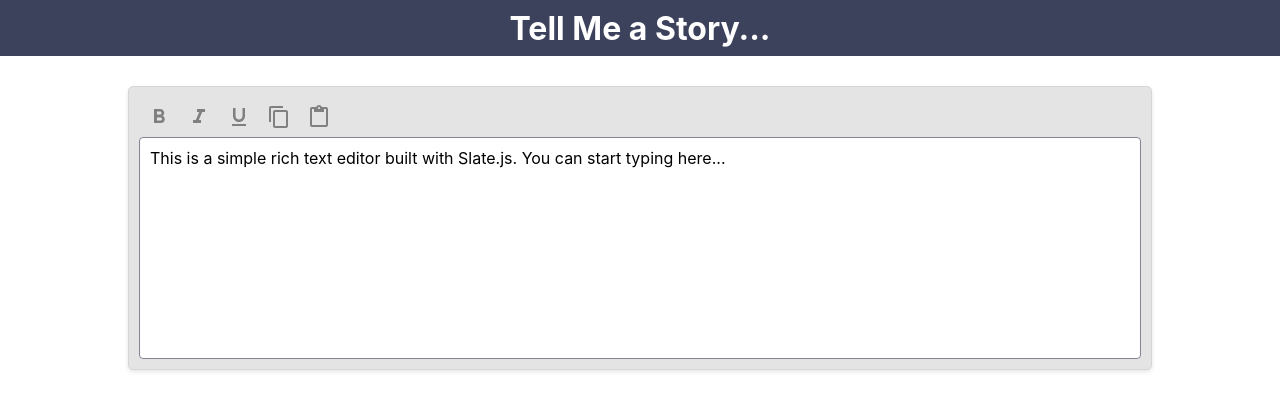
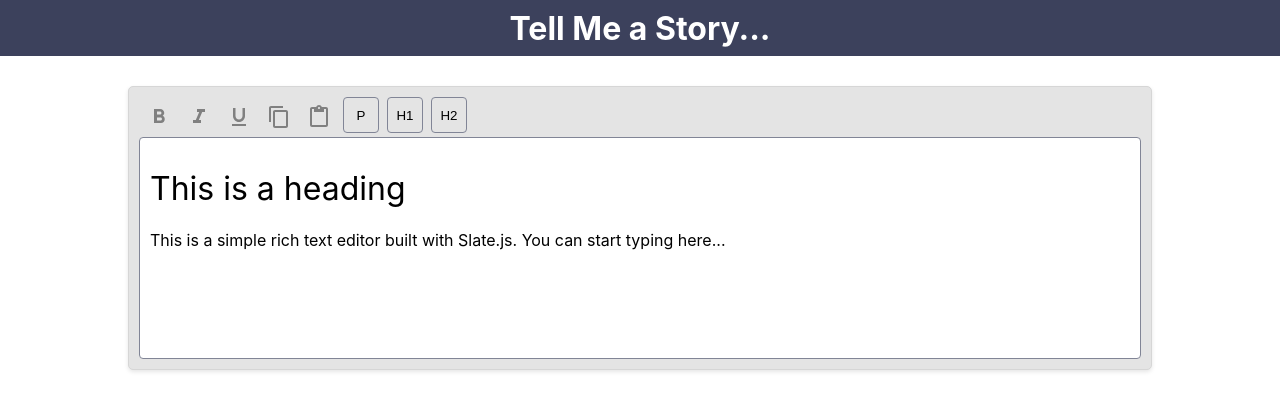
Before and after one commit to EmlMeml/thesis-project, a React (Create React App) app: page / in a window 1280 px wide. Shown: the top 410 px of the page. Built offline with nearby package versions, Linux system fonts and the light colour scheme.

Commit message:
h1,h2 and paragrph added

```diff
--- a/src/App.css
+++ b/src/App.css
@@ -53,3 +53,30 @@
   border-radius: 4px;
   background-color: #fff;
 }
+
+.toolbarButton{
+  border-color: #818596;
+  border-style: solid;
+  border-width: 1px;
+  padding: 8px;
+  border-radius: 4px;
+  height: 36px;
+  width: 36px;
+  background: transparent;
+  display: inline-flex;
+  align-items: center;
+  justify-content: center;
+  cursor: pointer;
+  margin-right: 4px;
+  margin-left: 4px;
+}
+
+.toolbarButton:hover {
+  background-color: rgba(129, 133, 150, 0.12);
+  border-color: #5f6573;
+}
+
+.toolbarButton:focus {
+  outline: none;
+  box-shadow: 0 0 0 2px rgba(129, 133, 150, 0.25);
+}
--- a/src/custom/Editor.tsx
+++ b/src/custom/Editor.tsx
@@ -9,18 +9,30 @@ type CustomText = {
   text: string;
 };
 
+type HeadingOneElement = {
+  type: 'heading-one';
+  children: CustomText[];
+};
+
 type ParagraphElement = {
   type: 'paragraph';
   children: CustomText[];
 };
 
-type CustomDescendant = ParagraphElement | CustomText;
+type CustomDescendant = HeadingOneElement | ParagraphElement | CustomText;
+
+
 
 const initialValue: CustomDescendant[] = [
   {
+    type: 'heading-one',
+    children: [{ text: 'This is a heading' }],
+  },
+  {
     type: 'paragraph',
     children: [{ text: 'This is a simple rich text editor built with Slate.js. You can start typing here...' }],
-  },
+  }
+
 ]
 
 export const MyEditor = () => {
--- a/src/custom/advancedEditor.js
+++ b/src/custom/advancedEditor.js
@@ -1,16 +1,16 @@
 import { useCallback } from "react";
-import { Editor, Transforms, Text, Range } from "slate";
-import { Editable } from "slate-react";
+import { Editor, Transforms, Text, Range, Element as SlateElement } from "slate";
+import { Editable, ReactEditor } from "slate-react";
 import { IconButton } from "@mui/material";
 import {
   FormatBold,
   FormatItalic,
   FormatUnderlined,
   ContentCopy,
-  ContentPaste
+  ContentPaste,
+  BorderColor
 } from "@mui/icons-material";
 import './../App.css';
-
 
 const Leaf = (props) => {
   return (
@@ -33,12 +33,24 @@ function TextEditor({ editor }) {
       match: (n) => n[mark] // check for existing formatting
     });
 
+    console.log('changeMark existing match:', !!match);
     Transforms.setNodes(
       editor,
       { [mark]: !match }, // sets the formatting value
       { match: (n) => Text.isText(n), split: true }
     );
   }
+
+  const renderElement = useCallback((props) => {
+    switch (props.element.type) {
+        case 'heading-one':
+        return <h1 {...props.attributes}>{props.children}</h1>;
+        case 'heading-two':
+        return <h2 {...props.attributes}>{props.children}</h2>;
+        default:
+        return <p {...props.attributes}>{props.children}</p>;
+    }
+}, []);
 
   const renderLeaf = useCallback((props) => {
     return <Leaf {...props} />;
@@ -83,6 +95,36 @@ function TextEditor({ editor }) {
     } catch (error) {
       console.error("Copy failed", error);
     }
+  };
+
+  const toggleBlock = (type) => {
+    console.log('toggleBlock called for type:', type, 'currentSelection:', editor.selection);
+
+    if (!editor.selection) {
+      // focus then retry on next tick — prevents loss of selection when toolbar is clicked
+      ReactEditor.focus(editor);
+      setTimeout(() => toggleBlock(type), 0);
+      return;
+    }
+
+    // Find the nearest block ancestor for the current selection
+    const match = Editor.above(editor, {
+      match: n => !Editor.isEditor(n) && SlateElement.isElement(n) && Editor.isBlock(editor, n),
+    });
+
+    if (!match) {
+      console.log('toggleBlock: no block ancestor found for selection');
+      return;
+    }
+
+    const [node, path] = match;
+    console.log('toggleBlock found block node:', node, 'at path:', path);
+
+    const isActive = node.type === type;
+
+    // Always set the block to the requested type (do not toggle back to paragraph)
+    Transforms.setNodes(editor, { type: type }, { at: path });
+    console.log('toggleBlock applied setNodes at path (forced), newSelection:', editor.selection);
   };
 
   const onKeyDown = (event) => {
@@ -148,8 +190,12 @@ function TextEditor({ editor }) {
       <ContentPaste />
     </IconButton>
 
+    <button className="toolbarButton" onPointerDown={(event) => { event.preventDefault(); toggleBlock('paragraph'); }}>P</button>
+    <button className="toolbarButton" onPointerDown={(event) => { event.preventDefault(); toggleBlock('heading-one'); }}>H1</button>
+    <button className="toolbarButton" onPointerDown={(event) => { event.preventDefault(); toggleBlock('heading-two'); }}>H2</button>
+
   </div>
-  <Editable className="editorEditable" onKeyDown={onKeyDown} onPaste={onPaste} renderLeaf={renderLeaf} placeholder="Begin your Story..."/>
+  <Editable className="editorEditable" onKeyDown={onKeyDown} onPaste={onPaste} renderLeaf={renderLeaf} renderElement={renderElement} placeholder="Begin your Story..."/>
 </div>;
 }
 
```
